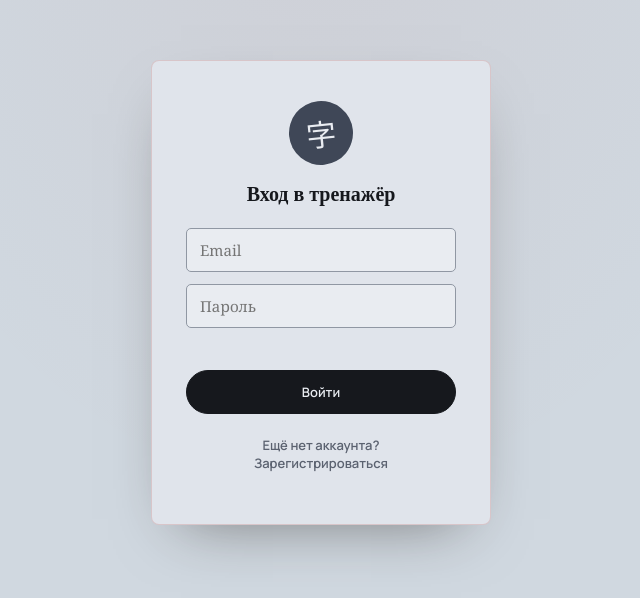
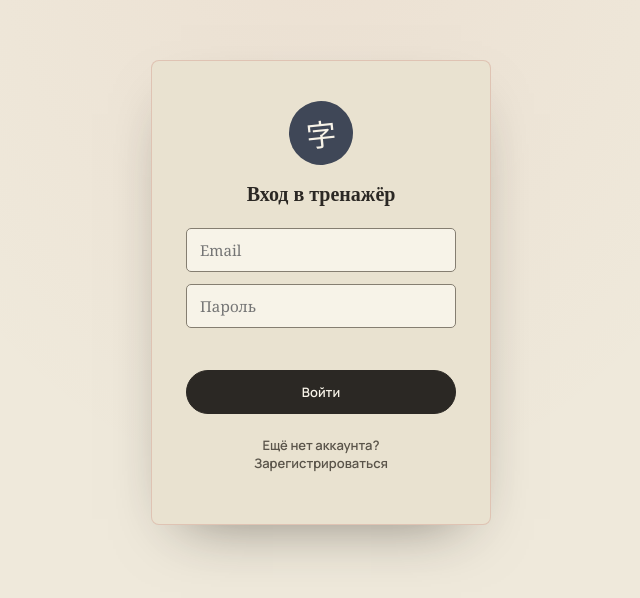
Before and after one commit to mordecal/hanzi, a plain HTML site: page index.html in a window 1280 px wide. Shown: the part 108-706 px from the top of the page, without its empty margins (319-959 px from the left). Drawn offline with nearby package versions, Linux system fonts and the light colour scheme.

Commit message:
Update styles.css

```diff
--- a/styles.css
+++ b/styles.css
@@ -764,3 +764,12 @@
 
 /* Озвучка временно отключена: чтобы вернуть, удалите это правило */
 #audioBtn{display:none;}
+
+:root{
+  --paper:#EFE9DB;
+  --paper-deep:#F7F3E8;
+  --paper-card:#E9E2D0;
+  --ink:#2B2824;
+  --ink-soft:#5A544A;
+  --ink-faint:#857E71;
+}
```
